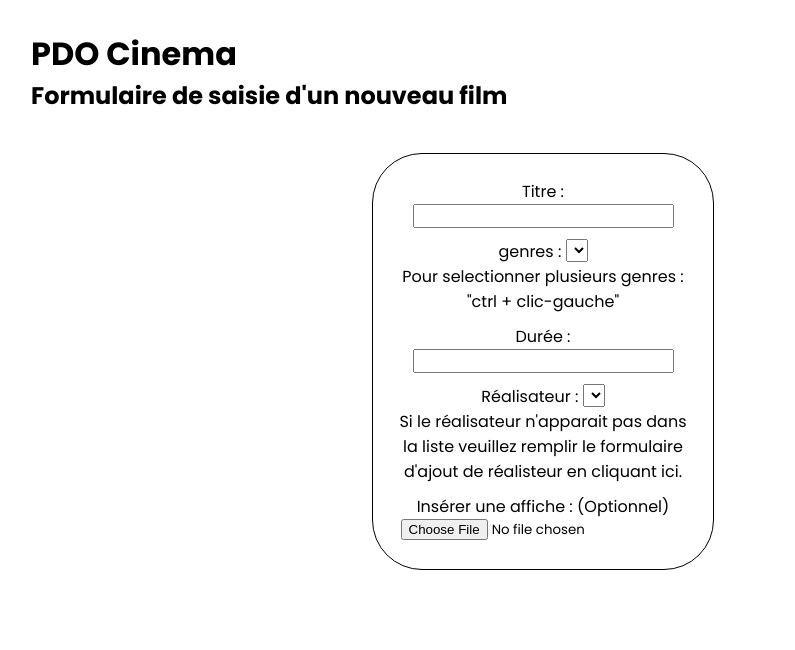
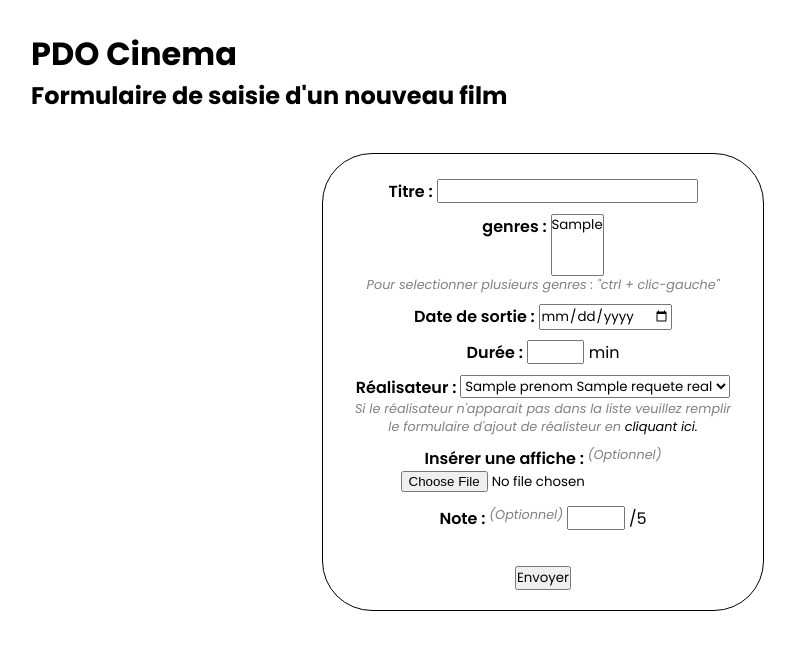
Before and after one commit to JeanNoLimit/appli_cinema, a PHP site: the page made by view/formulaireFilm.php in a window 1280 px wide. Shown: the part 60-710 px from the top of the page, without its empty margins (97-892 px from the left). Run offline with PHP 8.4, Linux system fonts and the light colour scheme; the template is opened without the code that fills it: most values are stand-ins (such as "Sample title", 1, 10 or a date in 2020); lists and menus that the app fills with data are empty.

Commit message:
Mise à jour des formulaires

```diff
--- a/public/css/style.css
+++ b/public/css/style.css
@@ -114,14 +114,14 @@ table a:hover{
 }
 
 
-/****************** PAGE GENRE ************************/
+/****************** Vue GENRE ************************/
 
 #page_genre {
     display: flex;
 }
 
 .conteneur_genre {
-    border: solid 1px black;
+
     border-radius: 3px;
     width: 200PX;
     text-align: center;
@@ -138,7 +138,7 @@ table a:hover{
     list-style: none;
 }
 
-/****************** PAGE détail film ************************/
+/****************** Vue détail film ************************/
 
 
 .conteneur_film {
@@ -175,7 +175,7 @@ table a:hover{
     margin: 20px 0;
 }
 
-/****************** PAGE détail Réalisateur************************/
+/****************** Vue détail Réalisateur************************/
 
 .conteneur_infos{
 
@@ -190,7 +190,7 @@ table a:hover{
 }
 
 
-/****************** PAGE Formulaire Métier************************/
+/****************** Vue Formulaires ************************/
 
 .formulaire{
     margin: auto;
@@ -200,10 +200,30 @@ table a:hover{
     padding: 20px;
     border: solid 1px black;
     border-radius: 50px;
-    max-width: 300px;
+    max-width: 400px;
     margin-top: 40px;
 }
 
 .formulaire div{
     padding: 5px;
 }
+
+.info_complementaire{
+    font-style: italic;
+    font-size: 0.8em ;
+    color:#808080;
+
+}
+/* taille zone de saisie de la durée et note */
+.form_num{
+    width:4em;
+}
+
+
+.label {
+    font-weight: 600;
+}
+
+button {
+    margin-top: 30px;
+}
--- a/view/formulaireFilm.php
+++ b/view/formulaireFilm.php
@@ -2,36 +2,53 @@
 
 <div class="formulaire">
     <form action="" method="post">
+
         <div>
-            <label for="titre">Titre :
+            <label for="titre" class="label">Titre :
                 <input type="text" name="titre" id="titre" maxlength="50">
             </label>
         </div>
+
         <div>
-            <label for="genre">genres : </label>
-            <select name="genre" id="id_genre">
-                <!-- INSERER LA LISTE DES GENRES A L'AIDE D'UNE REQUETE -->
+            <label for="genre" class="label">genres : </label>
+            <select name="genre" id="id_genre" multiple size="3">
+                <?php foreach($requete_genre->fetchAll() as $genre){?>
+                        <option value="<?=$genre['id']?>"><?=$genre['libelle_genre'] ?></option>
+                <?php } ?>
             </select>
-            <p class="info_complémentaire">Pour selectionner plusieurs genres : "ctrl + clic-gauche" </p>
+            <p class="info_complementaire">Pour selectionner plusieurs genres : "ctrl + clic-gauche" </p>
+        </div>
+
+        <div>
+        <label for="date_sortie" class="label">Date de sortie :
+                <input type="date" name="date_sortie" id="date_sortie" min="1895-03-22">
+            </label>
+        </div>
+
+        <div>
+            <label for="duree" class="label">Durée :</label>
+                <input type="number" name="duree" id="duree" step="1" min="0" max="1265" maxlength="4" class="form_num" > min
         </div>
         <div>
-            <label for="duree">
-                Durée :
-                <input type="number" name="duree" id="duree" step="1" min="0">
-            </label>
-        </div>
-        <div>
-            <label for="realisateur">Réalisateur : </label>
-            <select name="realisateur" id="id_realisateur">
-                <!-- INSERER LA LISTE DES GENRES A L'AIDE D'UNE REQUETE -->
-            </select>
-            <p class="info_complémentaire">Si le réalisateur n'apparait pas dans la liste veuillez remplir le formulaire d'ajout de réalisteur en cliquant ici.</p>
-        </div>
-        <div>
-            <label for="affiche">Insérer une affiche : (Optionnel)</label>
-            <input type="file" name="affiche" id="affiche" accept=".png, .jpeg, .jpg">
+            <label for="realisateur" class="label">Réalisateur : </label>
+                <select name="realisateur" id="id_realisateur">
+                    <?php foreach($requete_real->fetchAll() as $real){?>
+                        <option value="<?=$real['id_realisateur']?>"><?=$real['prenom']?> <?=$real['nom']?></option>
+                    <?php } ?>
+                </select>
+            <p class="info_complementaire">Si le réalisateur n'apparait pas dans la liste veuillez remplir le formulaire d'ajout de réalisteur en <a href="index.php?action=formulairePersonne"> cliquant ici.</a></p>
         </div>
 
+        <div>
+            <label for="affiche" class="label">Insérer une affiche : </label><span class="info_complementaire">(Optionnel)</span>
+                <input type="file" name="affiche" id="affiche" accept=".png, .jpeg, .jpg">
+        </div>
+
+        <div>
+            <label for="note" class="label">Note : </label><span class="info_complementaire">(Optionnel)</span>
+                <input type="number" name="note" id="note" min="0" max="5" step="0.1" class="form_num"> /5
+        </div>
+        <button type="submit" name="submit">Envoyer</button>
     </form>
 </div>
 
```
Also changed, not shown: controller/CinemaController.php (+8 -1 lines), view/formulairePersonne.php (+10 -10 lines).
